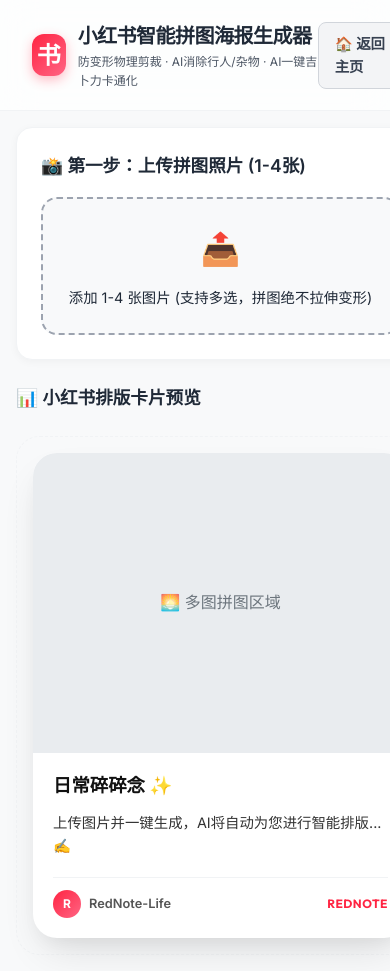
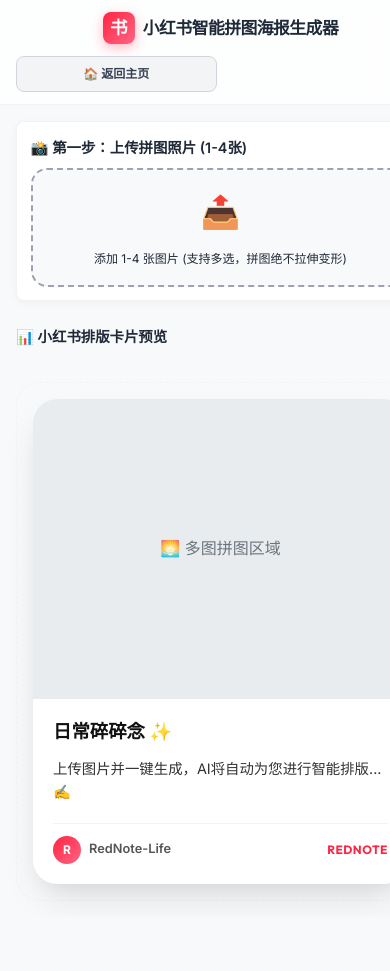
Before and after one commit to azwan56/swpost, a React (Vite) app: page / in a window 390 px wide. Shown: the top 971 px of the page. After the commit the page ends 917 px from the top, so only its background shows below. Built offline with nearby package versions, Linux system fonts and the light colour scheme; a web font is replaced by a local one.

Commit message:
Fix: add mobile touch support, optimize mobile layout padding/fonts, increase physical crop and export resolution

```diff
--- a/src/App.jsx
+++ b/src/App.jsx
@@ -39,7 +39,7 @@ const BRUSH_COLORS = ['#ff2442', '#3b82f6', '#10b981', '#f59e0b', '#000000', '#f
 const TEXT_COLORS = ['#ffffff', '#ffeb3b', '#ff2442', '#ff6584', '#000000'];
 const TEXT_SUGGESTIONS = ['元气满满', '好治愈', '运动日常', '夏日清晨', '冲鸭', 'Vibe', '大自然', '好美', '开心'];
 
-// Helper: Physically crops the image using canvas, caps resolution at 1200px for massive speedup in style-transfer and inpainting
+// Helper: Physically crops the image using canvas, caps resolution at 1600px for high quality and optimized payload
 const cropImagePhysically = (src, cropBox) => {
   return new Promise((resolve, reject) => {
     const img = new Image();
@@ -54,8 +54,8 @@ const cropImagePhysically = (src, cropBox) => {
       const origWidth = ((cropBox.xmax - cropBox.xmin) / 100) * img.naturalWidth;
       const origHeight = ((cropBox.ymax - cropBox.ymin) / 100) * img.naturalHeight;
 
-      // Limit resolution to max 1200px width/height to make style transfer & network payloads highly optimized
-      const MAX_CROP_DIM = 1200;
+      // Limit resolution to max 1600px width/height to make style transfer & network payloads highly optimized
+      const MAX_CROP_DIM = 1600;
       let width = origWidth;
       let height = origHeight;
       let scale = 1;
@@ -74,7 +74,7 @@ const cropImagePhysically = (src, cropBox) => {
       canvas.height = height;
 
       ctx.drawImage(img, origX, origY, origWidth, origHeight, 0, 0, width, height);
-      resolve(canvas.toDataURL('image/jpeg', 0.9));
+      resolve(canvas.toDataURL('image/jpeg', 0.95));
     };
     img.onerror = (err) => reject(new Error('Failed to load image for physical cropping: ' + err));
     img.src = src;
@@ -657,6 +657,135 @@ function App() {
     if (!canvas || !eraseCtxRef.current) return;
     eraseCtxRef.current.clearRect(0, 0, canvas.width, canvas.height);
     setHasEraseMarks(false);
+  };
+
+  // Touch Helpers for Mobile Devices
+  const getTouchCoords = (e, canvas) => {
+    if (!e.touches || e.touches.length === 0) return { x: 0, y: 0 };
+    const rect = canvas.getBoundingClientRect();
+    const touch = e.touches[0];
+    return {
+      x: touch.clientX - rect.left,
+      y: touch.clientY - rect.top,
+      clientX: touch.clientX,
+      clientY: touch.clientY
+    };
+  };
+
+  // Drawing Canvas Touch Handlers
+  const handleTouchStartDrawing = (e) => {
+    if (activeTab !== 'draw' || uploadedImages.length === 0) return;
+    e.preventDefault();
+    const canvas = drawingCanvasRef.current;
+    if (!canvas) return;
+
+    const coords = getTouchCoords(e, canvas);
+    drawingCtxRef.current.beginPath();
+    drawingCtxRef.current.moveTo(coords.x, coords.y);
+    setIsDrawing(true);
+  };
+
+  const handleTouchMoveDrawing = (e) => {
+    if (!isDrawing || activeTab !== 'draw' || uploadedImages.length === 0) return;
+    e.preventDefault();
+    const canvas = drawingCanvasRef.current;
+    if (!canvas) return;
+
+    const coords = getTouchCoords(e, canvas);
+    drawingCtxRef.current.lineTo(coords.x, coords.y);
+    drawingCtxRef.current.stroke();
+  };
+
+  const handleTouchEndDrawing = (e) => {
+    e.preventDefault();
+    stopDrawing();
+  };
+
+  // Erasing Canvas Touch Handlers
+  const handleTouchStartErasing = (e) => {
+    if (activeTab !== 'erase' || uploadedImages.length === 0) return;
+    e.preventDefault();
+    const canvas = eraseCanvasRef.current;
+    if (!canvas) return;
+
+    const coords = getTouchCoords(e, canvas);
+    eraseCtxRef.current.beginPath();
+    eraseCtxRef.current.moveTo(coords.x, coords.y);
+    setIsErasing(true);
+    setHasEraseMarks(true);
+  };
+
+  const handleTouchMoveErasing = (e) => {
+    if (!isErasing || activeTab !== 'erase' || uploadedImages.length === 0) return;
+    e.preventDefault();
+    const canvas = eraseCanvasRef.current;
+    if (!canvas) return;
+
+    const coords = getTouchCoords(e, canvas);
+    eraseCtxRef.current.lineTo(coords.x, coords.y);
+    eraseCtxRef.current.stroke();
+  };
+
+  const handleTouchEndErasing = (e) => {
+    e.preventDefault();
+    stopErasing();
+  };
+
+  // Panning Touch Handlers
+  const handleTouchStartPanning = (e) => {
+    if (!editorImageContainerRef.current) return;
+    e.preventDefault();
+    const touch = e.touches[0];
+    setIsPanning(true);
+    setPanStart({ x: touch.clientX - panOffset.x, y: touch.clientY - panOffset.y });
+  };
+
+  const handleTouchMovePanning = (e) => {
+    const activeImage = uploadedImages[activeIdx];
+    if (!isPanning || !activeImage || !editorImageContainerRef.current) return;
+    e.preventDefault();
+
+    const touch = e.touches[0];
+    const rect = editorImageContainerRef.current.getBoundingClientRect();
+    const W_c = rect.width;
+    const H_c = rect.height;
+
+    // Get image dimensions from target
+    const imgElement = e.target;
+    const W = imgElement.naturalWidth;
+    const H = imgElement.naturalHeight;
+
+    let W_r = W_c;
+    let H_r = H_c;
+    if (W / H > W_c / H_c) {
+      H_r = H_c;
+      W_r = H_c * (W / H);
+    } else {
+      W_r = W_c;
+      H_r = W_c * (H / W);
+    }
+
+    const W_v = W_r * panZoom;
+    const H_v = H_r * panZoom;
+
+    // Calculate maximum drag values
+    const maxDx = W_v > W_c ? (W_v - W_c) / 2 : 0;
+    const maxDy = H_v > H_c ? (H_v - H_c) / 2 : 0;
+
+    // Calculate new raw drag offsets
+    let newX = touch.clientX - panStart.x;
+    let newY = touch.clientY - panStart.y;
+
+    // Constrain within boundaries so no black background is visible
+    newX = Math.max(-maxDx, Math.min(maxDx, newX));
+    newY = Math.max(-maxDy, Math.min(maxDy, newY));
+
+    setPanOffset({ x: newX, y: newY });
+  };
+
+  const handleTouchEndPanning = (e) => {
+    e.preventDefault();
+    stopPanning();
   };
 
   // 3. Stickers Operations
@@ -1221,7 +1350,7 @@ function App() {
       try {
         const canvas = await html2canvas(posterRef.current, {
           useCORS: true,
-          scale: 2,
+          scale: 3.5,
           allowTaint: true,
           backgroundColor: '#ffffff',
           logging: false
@@ -1362,7 +1491,7 @@ function App() {
               <p style={{ fontSize: '0.8rem', color: 'var(--text-secondary)', marginTop: '0.5rem', marginBottom: '1rem' }}>
                 对选中的图 {activeIdx + 1} 进行 AI 消除或动漫艺术化处理：
               </p>
-              <div style={{ display: 'flex', gap: '0.75rem' }}>
+              <div className="editor-actions-row" style={{ display: 'flex', gap: '0.75rem' }}>
                 <button
                   className="btn btn-primary"
                   style={{ flex: 1, padding: '0.75rem 0.5rem', fontSize: '0.9rem', background: 'linear-gradient(135deg, #4f46e5, #6366f1)', boxShadow: '0 4px 12px rgba(79, 70, 229, 0.15)' }}
@@ -1446,6 +1575,9 @@ function App() {
                         onMouseMove={pan}
                         onMouseUp={stopPanning}
                         onMouseLeave={stopPanning}
+                        onTouchStart={handleTouchStartPanning}
+                        onTouchMove={handleTouchMovePanning}
+                        onTouchEnd={handleTouchEndPanning}
                         style={{
                           position: 'absolute',
                           width: '100%',
@@ -1476,6 +1608,9 @@ function App() {
                       onMouseMove={draw}
                       onMouseUp={stopDrawing}
                       onMouseLeave={stopDrawing}
+                      onTouchStart={handleTouchStartDrawing}
+                      onTouchMove={handleTouchMoveDrawing}
+                      onTouchEnd={handleTouchEndDrawing}
                     />
 
                     {/* Erase (Inpainting Mask) brush canvas layer */}
@@ -1487,6 +1622,9 @@ function App() {
                       onMouseMove={drawEraseMark}
                       onMouseUp={stopErasing}
                       onMouseLeave={stopErasing}
+                      onTouchStart={handleTouchStartErasing}
+                      onTouchMove={handleTouchMoveErasing}
+                      onTouchEnd={handleTouchEndErasing}
                     />
 
                     {/* Stickers Overlay */}
--- a/src/index.css
+++ b/src/index.css
@@ -910,3 +910,129 @@ body {
   right: -9px;
   color: var(--xhs-red);
 }
+
+/* ==========================================================================
+   Mobile Responsive Optimizations (max-width: 768px)
+   ========================================================================== */
+@media (max-width: 768px) {
+  /* Header Layout */
+  .app-header {
+    flex-direction: column !important;
+    align-items: stretch !important;
+    gap: 0.75rem !important;
+    padding: 0.75rem 1rem !important;
+  }
+
+  .logo-section {
+    justify-content: center !important;
+    gap: 0.5rem !important;
+  }
+
+  .logo-badge {
+    width: 32px !important;
+    height: 32px !important;
+    font-size: 1.1rem !important;
+    border-radius: 8px !important;
+  }
+
+  .logo-text h1 {
+    font-size: 1.05rem !important;
+    text-align: center !important;
+    line-height: 1.2 !important;
+  }
+
+  .logo-text p {
+    display: none !important; /* Hide subtitle on mobile to save vertical space */
+  }
+
+  .app-actions {
+    width: 100% !important;
+    display: grid !important;
+    grid-template-columns: 1fr 1fr !important;
+    gap: 0.5rem !important;
+  }
+
+  .app-actions a,
+  .app-actions button {
+    width: 100% !important;
+    padding: 0.5rem 0.25rem !important;
+    font-size: 0.75rem !important;
+    height: 36px !important;
+    box-sizing: border-box !important;
+    display: inline-flex !important;
+    justify-content: center !important;
+    align-items: center !important;
+  }
+
+  /* Cards Padding */
+  .card {
+    padding: 0.85rem !important;
+    border-radius: var(--radius-sm) !important;
+  }
+
+  .card-title {
+    font-size: 0.9rem !important;
+    margin-bottom: 0.6rem !important;
+  }
+
+  .btn {
+    padding: 0.5rem 1rem !important;
+    font-size: 0.8rem !important;
+  }
+
+  /* Canvas Tabs */
+  .canvas-tabs {
+    display: flex !important;
+    flex-wrap: wrap !important;
+    gap: 4px !important;
+  }
+
+  .canvas-tab-btn {
+    padding: 0.4rem 0.5rem !important;
+    font-size: 0.75rem !important;
+    flex: 1 1 30% !important; /* Row wrapping */
+    text-align: center !important;
+    white-space: nowrap !important;
+  }
+
+  /* Upload Area */
+  .upload-zone {
+    padding: 1rem 0.5rem !important;
+  }
+
+  .upload-zone p {
+    font-size: 0.75rem !important;
+  }
+
+  /* Photo Grid and Thumbnail sizes */
+  .photo-manager-grid {
+    grid-template-columns: repeat(4, 1fr) !important;
+    gap: 0.4rem !important;
+  }
+
+  .photo-thumb-wrapper {
+    height: 60px !important;
+  }
+
+  /* Compact form elements */
+  textarea.form-control {
+    font-size: 0.8rem !important;
+    padding: 0.4rem !important;
+  }
+
+  .form-label {
+    font-size: 0.75rem !important;
+  }
+
+  /* AI Buttons wrap */
+  .editor-actions-row {
+    flex-direction: column !important;
+    gap: 0.5rem !important;
+  }
+
+  .editor-actions-row button {
+    width: 100% !important;
+    padding: 0.5rem 0.25rem !important;
+    font-size: 0.8rem !important;
+  }
+}
```
